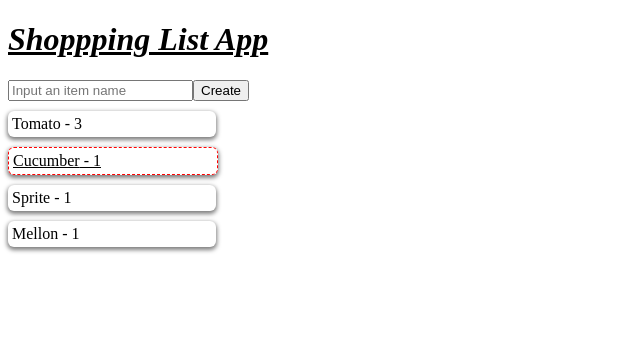
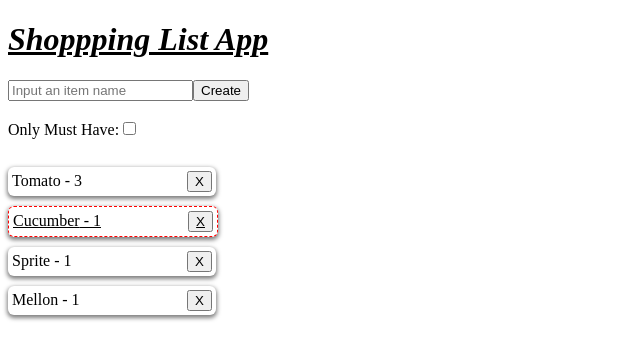
Before and after one commit to Ayzrian/mate-react-core, a React (Vite) app in the folder react-shopping-list/: page / in a window 1280 px wide. Shown: the top 360 px of the page, without its empty margins (0-640 px from the left). Built offline with nearby package versions, Linux system fonts and the light colour scheme.

Commit message:
How to perform list manipulations, useMemo

```diff
--- a/react-shopping-list/src/App.jsx
+++ b/react-shopping-list/src/App.jsx
@@ -1,7 +1,8 @@
-import { useState } from "react"
+import { useMemo, useState } from "react"
 import { Header } from "./components/Header/Header"
 import { ShoppingList } from "./components/ShoppingList/ShoppingList"
 import { ShoppingListForm } from "./components/ShoppingListForm/ShoppingListForm"
+import { ShoppingListPanel } from "./components/ShoppingListPanel/ShoppingListPanel"
 
 
 const items = [
@@ -14,10 +15,25 @@ const items = [
 
 function App() {
   const [list, setList] = useState(items);
+  const [mustHaveFilter, setMustHaveFilter] = useState(false);
 
   const handleSubmit = (item) => {
-    setList([...list, { ...item, id: Math.floor(Math.random() * 100000) + 1 }])
+    setList([...list, { ...item, id: Math.floor(Math.random() * 100000) + 1 }]);
   }
+
+  const handleItemDelete = (itemId) => {
+    const index = list.findIndex((item) => item.id === itemId);
+
+    setList([...list.slice(0, index), ...list.slice(index + 1)]);
+  }
+
+  const resultingList = useMemo(() => {
+    if (mustHaveFilter) {
+      return list.filter((item) => item.mustHave);
+    }
+
+    return list;
+  }, [list, mustHaveFilter])
 
   return (
     <>
@@ -27,7 +43,11 @@ function App() {
 
       <ShoppingListForm onSubmit={handleSubmit} />
 
-      <ShoppingList list={list}/>
+      <br/>
+      <ShoppingListPanel mustHaveFilter={mustHaveFilter} onMustHaveFilterChange={setMustHaveFilter} />
+      <br/>
+
+      <ShoppingList list={resultingList} onItemDelete={handleItemDelete}/>
     </>
   )
 }
--- a/react-shopping-list/src/components/ShoppingList/ShoppingList.jsx
+++ b/react-shopping-list/src/components/ShoppingList/ShoppingList.jsx
@@ -1,11 +1,17 @@
 import { ShoppingListItem } from "../ShoppingListItem/ShoppingListItem";
 import "./ShoppingList.scss"
 
-export function ShoppingList({ list }) {
+export function ShoppingList({ list, onItemDelete }) {
+    if (list.length === 0) {
+        return <div>
+            Shopping List is Empty :(
+        </div>
+    }
+
     return (
         <ul className="ShoppingList">
             {
-                list.map((item) => <ShoppingListItem key={item.id} item={item}/> )
+                list.map((item) => <ShoppingListItem key={item.id} item={item} onItemDelete={onItemDelete}/> )
             }
         </ul>
     )
--- a/react-shopping-list/src/components/ShoppingListItem/ShoppingListItem.jsx
+++ b/react-shopping-list/src/components/ShoppingListItem/ShoppingListItem.jsx
@@ -1,15 +1,20 @@
 import "./ShoppingListItem.scss"
 import classNames from "classnames";
 
-export function ShoppingListItem({ item: { name, quantity = 1, mustHave }}) {
+export function ShoppingListItem({ item: { id, name, quantity = 1, mustHave }, onItemDelete}) {
 
     const itemClass = classNames('ShoppingListItem', {
         'ShoppingListItem_must-have': mustHave
     })
 
+    const handleDeleteClick = () => {
+        onItemDelete(id)
+    }
+
     return (
         <li className={itemClass}>
-            {name} - {quantity}
+            <span>{name} - {quantity}</span>
+            <button onClick={handleDeleteClick}>X</button>
         </li>
     );
 }
--- a/react-shopping-list/src/components/ShoppingListItem/ShoppingListItem.scss
+++ b/react-shopping-list/src/components/ShoppingListItem/ShoppingListItem.scss
@@ -2,7 +2,9 @@
 .ShoppingListItem {
     padding: 4px;
     border-radius: 6px;
-    display: block;
+    display: flex;
+    justify-content: space-between;
+    align-items: center;
     width: 200px;
 
     box-shadow: 0px 2px 4px 1px rgba(0,0,0,0.5);
--- /dev/null
+++ b/react-shopping-list/src/components/ShoppingListPanel/ShoppingListPanel.jsx
@@ -0,0 +1,12 @@
+
+
+export function ShoppingListPanel({ mustHaveFilter, onMustHaveFilterChange,  }) {
+    const handleCheckBoxChange = (event) => {
+        onMustHaveFilterChange(event.target.checked);
+    }
+
+    return (<div>
+        <label>Only Must Have:</label>
+        <input type="checkbox" value={mustHaveFilter} onChange={handleCheckBoxChange} />
+    </div>)
+}
```
